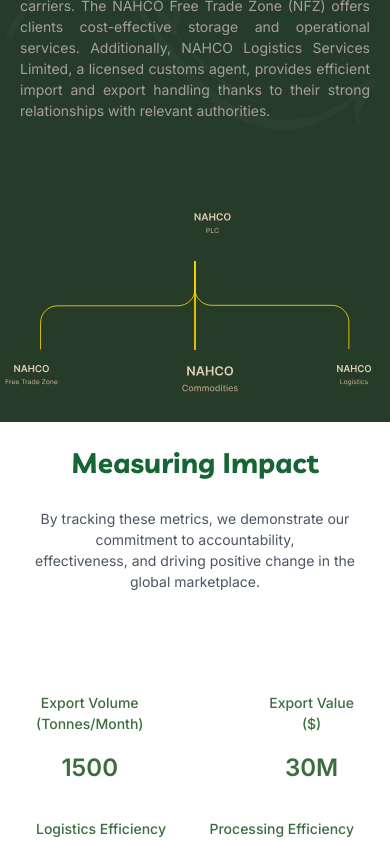
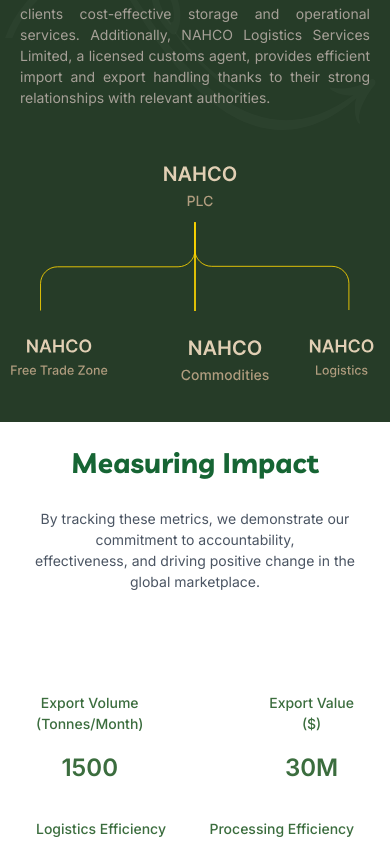
Before and after one commit to emmypuch/nahco-commodities, a React (Vite) app: page / in a window 390 px wide. Shown: the part 5840-6681 px from the top of the page. Built offline with nearby package versions, Linux system fonts and the light colour scheme.

Commit message:
modified ui

```diff
--- a/src/components/cta-section/Cta.tsx
+++ b/src/components/cta-section/Cta.tsx
@@ -101,7 +101,7 @@
                     rel="noopener noreferrer"
                     className="hover:underline"
                   >
-                    Instagram @nahcocommodities
+                    @nahcocommodities
                   </a>
                 }
               />
--- a/src/components/footer/newsletter/Newsletter.css
+++ b/src/components/footer/newsletter/Newsletter.css
@@ -1,9 +1,8 @@
-/* .newsletter {
-    position: relative;
-    transform: translateY(100%);
-    transition: transform 0.5s ease-in-out;
+
+
+@media screen and (max-width: 768px) {
+    div.newsletter-contact {
+        display: flex;
+        flex-direction: column;
+    }
 }
-
-.newsletter.show {
-    transform: translateY(0);
-} */
--- a/src/components/footer/newsletter/Newsletter.tsx
+++ b/src/components/footer/newsletter/Newsletter.tsx
@@ -43,12 +43,15 @@
         <h2 className="text-[#F0FDF4] fade-in-element text-[24px] md:text-[48px] font-[600] leading-tight text-center md:text-left">
           Subscribe to Our <br /> Newsletter
         </h2>
-        <div className="flex fade-in-element flex-col md:flex-row items-center space-y-4 md:space-y-0 md:space-x-4 w-full md:w-auto">
+        <div className="newsletter-contact flex fade-in-element flex-col md:flex-row items-center space-y-4 md:space-y-0 md:space-x-4 w-full md:w-auto">
+          <div>
             <input
               type="email"
               placeholder="Your Email Address"
               className="bg-[#121C07] text-[#D0D5DD] rounded-[32px] h-[48px] w-full md:w-[287px] px-[15px] text-[12px] md:text-[14px] font-[400]"
             />
+          </div>
+          <div>
             <ServiceButton
               backgroundColor="#FBFAF9"
               textColor="#166534"
@@ -57,6 +60,7 @@
           </div>
         </div>
       </div>
+    </div>
   );
 };
 
--- a/src/components/partnership/Partnership.css
+++ b/src/components/partnership/Partnership.css
@@ -58,12 +58,6 @@
     justify-content: center;
 }
 
-/* .text-img img {
-    width: 20px;
-    height: auto;
-    margin-top: 15px;
-} */
-
 /* Fade-in transition */
 .fade-in-element {
     opacity: 0;
@@ -76,46 +70,44 @@
     transform: translateY(0);
 }
 
-@media screen and (max-width: 375px) {
+@media screen and (max-width: 425px) {
     div.ftz-img {
-        right: 120px;
+        right: 80px;
     }
 
-    div.ftz-img img {
-        width: 60px
+    div.plc-img {
+        left: 5px;
     }
 
     div.logistics-img {
-        left: 60px;
+        left: 90px;
+    }
+}
+
+@media screen and (max-width: 375px) {
+    div.ftz-img {
+        right: 70px;
     }
 
-    div.logistics-img img {
-        width: 60px;
+    div.logistics-img {
+        left: 75px;
     }
 
-    div.commodity-img img, div.plc-img img {
-        width: 60px;
-    }
-
-    div.plc-img {
-        left: 75px;
+    div.commodity-img  {
+        left: 55px;
     }
 }
 
 @media screen and (max-width: 320px) {
     div.ftz-img {
-        right: 100px;
+        right: 70px;
     }
 
     div.logistics-img {
-        left: 40px;
+        left: 70px;
     }
 
-    div.commodity-img  {
-        left: 15px;
-    }
-
-    div.plc-img {
-        left: 75px;
+    div.commodity-img {
+        left: 45px;
     }
 }
--- a/src/components/partnership/Partnership.tsx
+++ b/src/components/partnership/Partnership.tsx
@@ -55,38 +55,30 @@
           export handling thanks to their strong relationships with relevant
           authorities.
         </p>
-        <div className="px-[20px] md:px-[50px] py-[30px]">
-          <div className="text-img flex justify-center py-[30px] px-[60px] md:px-[50px] fade-in-element">
-            <div className="plc-img relative top-[8px] left-[85px] md:left-[115px]">
+        <div className="px-[20px] md:px-[50px] pb-[50px] md:pb-[20px]">
+          <div className="text-img items-center flex-col flex justify-center py-[30px] px-[50px] md:px-[50px] fade-in-element">
+            <div className="plc-img relative top-[0px] md:left-[1px]">
               <Link to="https://www.nahcoaviance.com/" className="">
-                <img src={PLC} alt="" className="w-[70px] md:w-[100px]" />
+                <img src={PLC} alt="" className="" />
               </Link>
             </div>
-            <div className="absolute mt-[60px]">
+            <div className="absolute mt-[95px]">
               <img src={PartnershipImage} alt="Nahco image" />
             </div>
-            <div className="relative flex justify-between gap-[30px] bottom-[-100px]">
-              <div className="ftz-img relative right-[150px] md:right-[165px] mt-[60px]">
+            <div className="relative flex justify-between gap-[15px] md:gap-[30px] bottom-[-100px]">
+              <div className="ftz-img relative md:right-[100px] mt-[20px]">
                 <Link to="https://www.nfz.com.ng/">
-                  <img src={FTZ} alt="" className="w-[70px] md:w-[100px]" />
+                  <img src={FTZ} alt="" className="" />
                 </Link>
               </div>
-              <div className="logistics-img relative left-[90px] md:left-[70px] mt-[60px]">
-                <Link to="https://mainlandcargooptions.com/">
-                  <img
-                    src={Logistics}
-                    alt=""
-                    className="w-[70px] md:w-[100px]"
-                  />
+              <div className="commodity-img absolute left-[80px]">
+                <Link to="https://www.nahcoaviance.com/aboutnms/">
+                  <img src={Commodities} alt="" className=" mt-[20px]" />
                 </Link>
               </div>
-              <div className="commodity-img absolute left-[20px] ">
-                <Link to="https://www.nahcoaviance.com/aboutnms/">
-                  <img
-                    src={Commodities}
-                    alt=""
-                    className="w-[70px] md:w-[100px] mt-[60px]"
-                  />
+              <div className="logistics-img relative md:left-[120px] mt-[20px]">
+                <Link to="https://mainlandcargooptions.com/">
+                  <img src={Logistics} alt="" className="" />
                 </Link>
               </div>
             </div>
```
Lines whose indentation alone changed are shown as unchanged.
